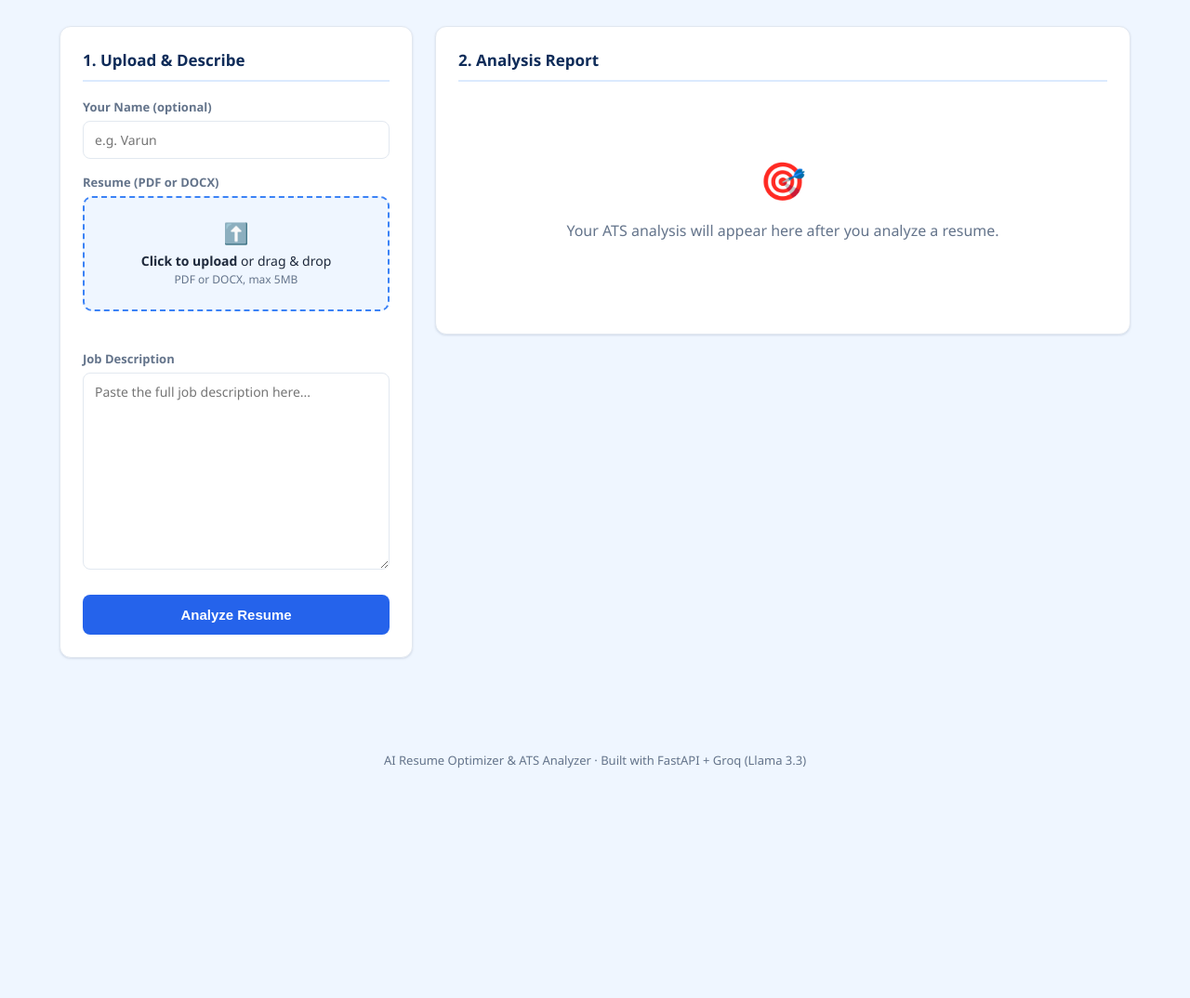
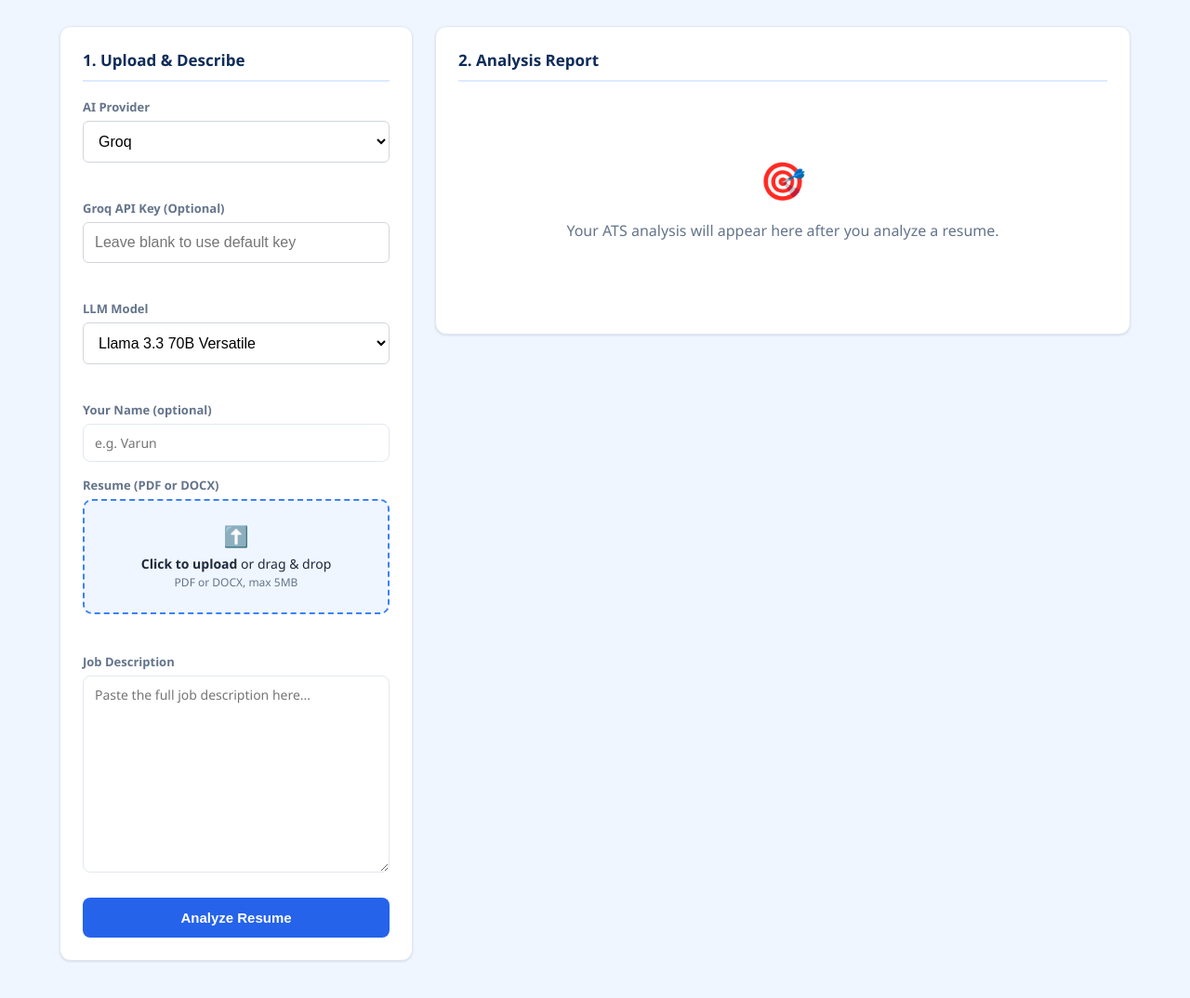
Before and after one commit to Varunkurhade1674/AI-Resume-Optimizer, a FastAPI app: page / in a window 1280 px wide. Shown: the part 119-1193 px from the top of the page at 93% size. Before the commit the page ends 946 px from the top, so only its background shows below. Run offline with FastAPI, Linux system fonts and the light colour scheme.

Commit message:
input of user is enabled

```diff
--- a/app.py
+++ b/app.py
@@ -56,6 +56,9 @@ async def analyze_resume(
     resume_file: UploadFile = File(...),
     job_description: str = Form(...),
     candidate_name: str = Form("Guest"),
+    provider: str = Form("groq"),
+    api_key: str = Form(""),
+    llm_model: str = Form(""),
     db: Session = Depends(get_db),
 ):
     """
@@ -118,7 +121,7 @@ async def analyze_resume(
 
     # Run the AI analysis pipeline (ATS score, improvements, cover letter, questions).
     try:
-        result = generator.run_full_analysis(resume_text, job_description)
+        result = generator.run_full_analysis(resume_text, job_description, provider, api_key, llm_model)
     except generator.GenerationError as exc:
         raise HTTPException(status_code=502, detail=str(exc))
 
--- a/generator.py
+++ b/generator.py
@@ -1,5 +1,5 @@
 """
-AI generation layer. Wraps calls to the Groq API (Llama 3.3) and parses the
+AI generation layer. Wraps calls to the LLM API and parses the
 JSON responses produced from the prompt templates in prompts.py.
 """
 
@@ -8,7 +8,7 @@ import json
 import re
 
 from dotenv import load_dotenv
-from groq import Groq
+from openai import OpenAI
 
 import prompts
 
@@ -17,23 +17,32 @@ load_dotenv()
 GROQ_API_KEY = os.getenv("GROQ_API_KEY")
 GROQ_MODEL = os.getenv("GROQ_MODEL", "llama-3.3-70b-versatile")
 
-_client = Groq(api_key=GROQ_API_KEY) if GROQ_API_KEY else None
-
+PROVIDER_URLS = {
+    "groq": "https://api.groq.com/openai/v1",
+    "openai": "https://api.openai.com/v1",
+    "openrouter": "https://openrouter.ai/api/v1",
+    "gemini": "https://generativelanguage.googleapis.com/v1beta/openai/"
+}
 
 class GenerationError(Exception):
     """Raised when the AI provider fails or returns an unparsable response."""
 
 
-def _call_groq(prompt: str) -> str:
-    """Send a single prompt to Groq's chat completion endpoint and return raw text."""
-    if _client is None:
+def _call_llm(prompt: str, provider: str = "groq", api_key: str = "", model: str = "") -> str:
+    """Send a single prompt to the LLM's chat completion endpoint and return raw text."""
+    key_to_use = api_key if api_key else GROQ_API_KEY
+    if not key_to_use:
         raise GenerationError(
-            "GROQ_API_KEY is not set. Please add it to your .env file."
+            f"API key is not set for {provider}. Please provide it in the UI."
         )
 
+    base_url = PROVIDER_URLS.get(provider, PROVIDER_URLS["groq"])
+
     try:
-        response = _client.chat.completions.create(
-            model=GROQ_MODEL,
+        client = OpenAI(api_key=key_to_use, base_url=base_url)
+        model_to_use = model if model else GROQ_MODEL
+        response = client.chat.completions.create(
+            model=model_to_use,
             messages=[
                 {
                     "role": "system",
@@ -46,7 +55,7 @@ def _call_groq(prompt: str) -> str:
         )
         return response.choices[0].message.content
     except Exception as exc:
-        raise GenerationError(f"Groq API request failed: {exc}") from exc
+        raise GenerationError(f"{provider} API request failed: {exc}") from exc
 
 
 def _parse_json(raw_text: str) -> dict:
@@ -71,9 +80,9 @@ def _parse_json(raw_text: str) -> dict:
         raise GenerationError("AI response did not contain valid JSON.")
 
 
-def analyze_ats(resume_text: str, job_description: str) -> dict:
+def analyze_ats(resume_text: str, job_description: str, provider: str = "groq", api_key: str = "", model: str = "") -> dict:
     """Run the ATS analysis stage: score, summary, matching/missing skills."""
-    raw = _call_groq(prompts.ats_analysis_prompt(resume_text, job_description))
+    raw = _call_llm(prompts.ats_analysis_prompt(resume_text, job_description), provider, api_key, model)
     data = _parse_json(raw)
 
     return {
@@ -84,9 +93,9 @@ def analyze_ats(resume_text: str, job_description: str) -> dict:
     }
 
 
-def generate_improvements(resume_text: str, job_description: str) -> dict:
+def generate_improvements(resume_text: str, job_description: str, provider: str = "groq", api_key: str = "", model: str = "") -> dict:
     """Run the resume improvement stage: suggestions + optimized summary."""
-    raw = _call_groq(prompts.improvement_prompt(resume_text, job_description))
+    raw = _call_llm(prompts.improvement_prompt(resume_text, job_description), provider, api_key, model)
     data = _parse_json(raw)
 
     return {
@@ -95,26 +104,26 @@ def generate_improvements(resume_text: str, job_description: str) -> dict:
     }
 
 
-def generate_cover_letter(resume_text: str, job_description: str) -> str:
+def generate_cover_letter(resume_text: str, job_description: str, provider: str = "groq", api_key: str = "", model: str = "") -> str:
     """Run the cover letter generation stage."""
-    raw = _call_groq(prompts.cover_letter_prompt(resume_text, job_description))
+    raw = _call_llm(prompts.cover_letter_prompt(resume_text, job_description), provider, api_key, model)
     data = _parse_json(raw)
     return data.get("cover_letter", "").strip()
 
 
-def generate_interview_questions(resume_text: str, job_description: str) -> list:
+def generate_interview_questions(resume_text: str, job_description: str, provider: str = "groq", api_key: str = "", model: str = "") -> list:
     """Run the interview question generation stage."""
-    raw = _call_groq(prompts.interview_questions_prompt(resume_text, job_description))
+    raw = _call_llm(prompts.interview_questions_prompt(resume_text, job_description), provider, api_key, model)
     data = _parse_json(raw)
     return [q.strip() for q in data.get("interview_questions", []) if q.strip()]
 
 
-def run_full_analysis(resume_text: str, job_description: str) -> dict:
+def run_full_analysis(resume_text: str, job_description: str, provider: str = "groq", api_key: str = "", model: str = "") -> dict:
     """Run all four generation stages and combine the results into one report."""
-    ats_result = analyze_ats(resume_text, job_description)
-    improvements = generate_improvements(resume_text, job_description)
-    cover_letter = generate_cover_letter(resume_text, job_description)
-    interview_questions = generate_interview_questions(resume_text, job_description)
+    ats_result = analyze_ats(resume_text, job_description, provider, api_key, model)
+    improvements = generate_improvements(resume_text, job_description, provider, api_key, model)
+    cover_letter = generate_cover_letter(resume_text, job_description, provider, api_key, model)
+    interview_questions = generate_interview_questions(resume_text, job_description, provider, api_key, model)
 
     return {
         **ats_result,
--- a/requirements.txt
+++ b/requirements.txt
@@ -6,4 +6,4 @@ jinja2==3.1.4
 pdfplumber==0.11.4
 python-docx==1.1.2
 python-dotenv==1.0.1
-groq==1.5.0
+openai>=1.14.0
--- a/static/script.js
+++ b/static/script.js
@@ -12,6 +12,49 @@ const analyzeBtn = document.getElementById("analyze-btn");
 const btnText = document.getElementById("btn-text");
 const btnSpinner = document.getElementById("btn-spinner");
 const errorMessage = document.getElementById("error-message");
+
+const aiProvider = document.getElementById("ai_provider");
+const apiKeyLabel = document.getElementById("api_key_label");
+const llmModel = document.getElementById("llm_model");
+
+const providerModels = {
+  groq: [
+    { value: "llama-3.3-70b-versatile", label: "Llama 3.3 70B Versatile" },
+    { value: "mixtral-8x7b-32768", label: "Mixtral 8x7B" },
+    { value: "gemma2-9b-it", label: "Gemma 2 9B IT" }
+  ],
+  openai: [
+    { value: "gpt-4o", label: "GPT-4o" },
+    { value: "gpt-4o-mini", label: "GPT-4o Mini" },
+    { value: "gpt-4-turbo", label: "GPT-4 Turbo" }
+  ],
+  gemini: [
+    { value: "gemini-2.5-flash", label: "Gemini 2.5 Flash" },
+    { value: "gemini-1.5-pro", label: "Gemini 1.5 Pro" }
+  ],
+  openrouter: [
+    { value: "anthropic/claude-3.5-sonnet", label: "Claude 3.5 Sonnet (Anthropic)" },
+    { value: "meta-llama/llama-3.1-70b-instruct", label: "Llama 3.1 70B (Meta)" },
+    { value: "google/gemini-pro-1.5", label: "Gemini 1.5 Pro (Google)" }
+  ]
+};
+
+function updateModelDropdown() {
+  const provider = aiProvider.value;
+  apiKeyLabel.textContent = `${aiProvider.options[aiProvider.selectedIndex].text} API Key (Optional)`;
+
+  llmModel.innerHTML = "";
+  providerModels[provider].forEach(model => {
+    const option = document.createElement("option");
+    option.value = model.value;
+    option.textContent = model.label;
+    llmModel.appendChild(option);
+  });
+}
+
+aiProvider.addEventListener("change", updateModelDropdown);
+// Initialize on load
+updateModelDropdown();
 
 const emptyState = document.getElementById("empty-state");
 const resultsContent = document.getElementById("results-content");
@@ -77,6 +120,9 @@ form.addEventListener("submit", async (e) => {
     "candidate_name",
     document.getElementById("candidate_name").value.trim() || "Guest"
   );
+  formData.append("provider", document.getElementById("ai_provider").value);
+  formData.append("api_key", document.getElementById("api_key").value.trim());
+  formData.append("llm_model", document.getElementById("llm_model").value.trim());
 
   setLoading(true);
 
--- a/templates/index.html
+++ b/templates/index.html
@@ -25,6 +25,22 @@
       <h2>1. Upload &amp; Describe</h2>
 
       <form id="analyze-form">
+        <label class="field-label" for="ai_provider">AI Provider</label>
+        <select id="ai_provider" name="provider" style="width: 100%; padding: 0.75rem; border: 1px solid #d1d5db; border-radius: 6px; font-size: 1rem; margin-bottom: 1.5rem; outline: none; transition: border-color 0.2s; background-color: #fff;">
+          <option value="groq">Groq</option>
+          <option value="openai">OpenAI</option>
+          <option value="gemini">Gemini</option>
+          <option value="openrouter">OpenRouter</option>
+        </select>
+
+        <label class="field-label" id="api_key_label" for="api_key">Groq API Key (Optional)</label>
+        <input type="password" id="api_key" name="api_key" placeholder="Leave blank to use default key" style="width: 100%; padding: 0.75rem; border: 1px solid #d1d5db; border-radius: 6px; font-size: 1rem; margin-bottom: 1.5rem; outline: none; transition: border-color 0.2s;" />
+
+        <label class="field-label" for="llm_model">LLM Model</label>
+        <select id="llm_model" name="llm_model" style="width: 100%; padding: 0.75rem; border: 1px solid #d1d5db; border-radius: 6px; font-size: 1rem; margin-bottom: 1.5rem; outline: none; transition: border-color 0.2s; background-color: #fff;">
+          <!-- Options populated by JS -->
+        </select>
+
         <label class="field-label" for="candidate_name">Your Name (optional)</label>
         <input type="text" id="candidate_name" name="candidate_name" placeholder="e.g. Varun" />
 
```
